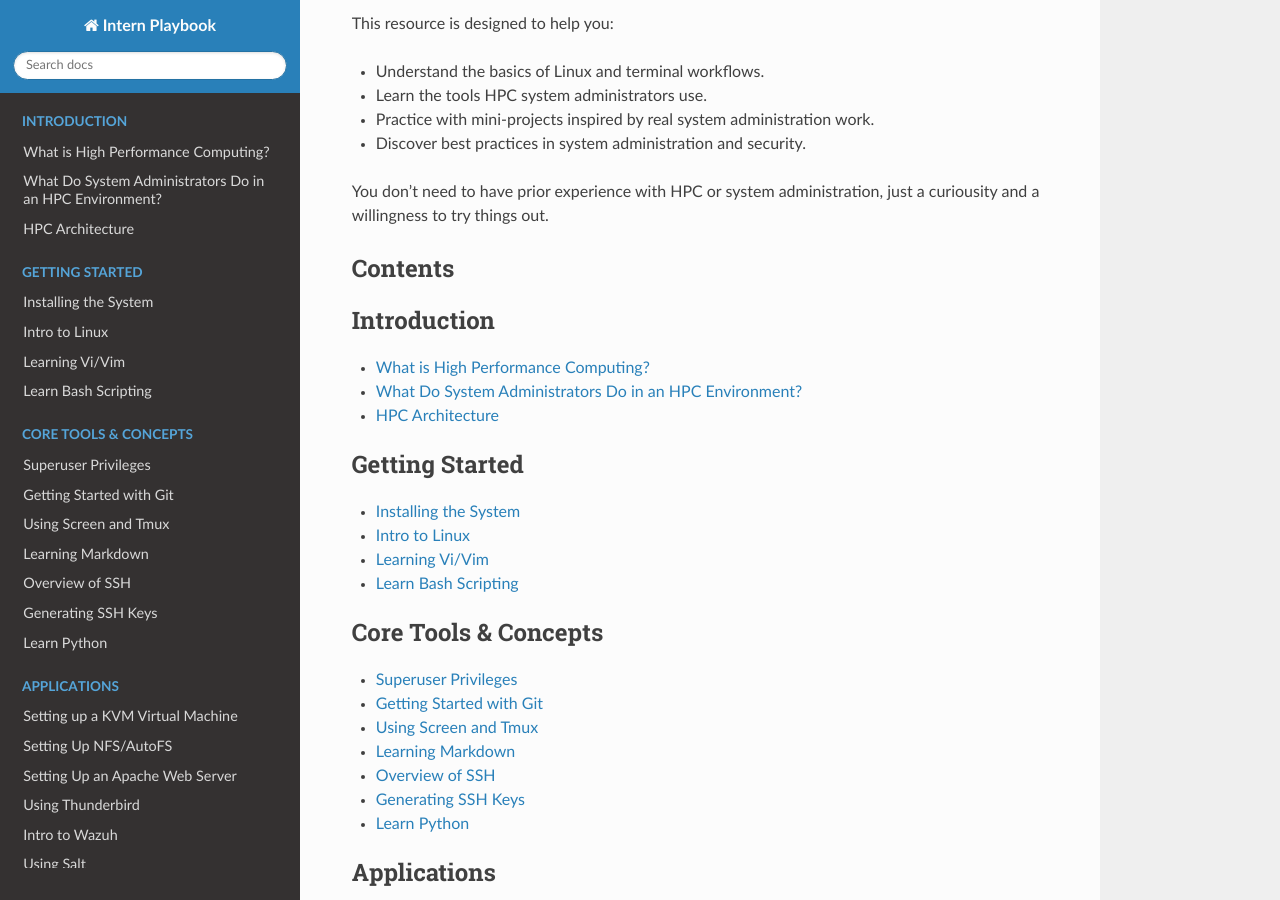
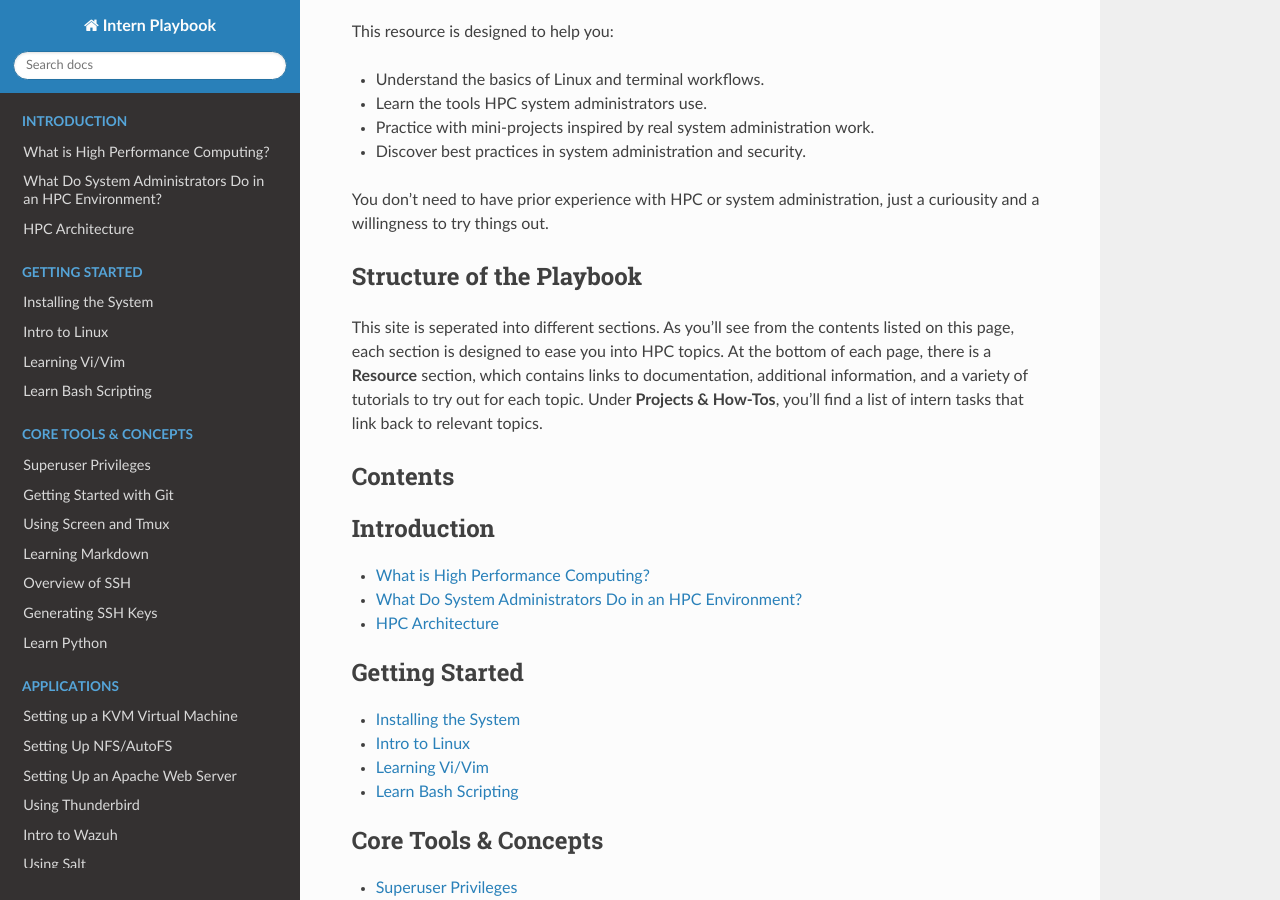
Before and after one commit to TechSquareInc/intern-playbook, a Sphinx documentation site: the page built from docs/source/index.rst, in a window 1280 px wide and 900 px high, scrolled down 412 px. Built offline with Sphinx 7.4.7 and the Read the Docs theme 3.1.0, drawn with Linux system fonts in a browser that asks for light colours.

Commit message:
add some structure to the landing page

```diff
--- a/docs/source/index.rst
+++ b/docs/source/index.rst
@@ -10,8 +10,8 @@ Intern Playbook
 
 Working in HPC environments can be fast-paced and fascinating, where you'll be challenged to learn what it takes to manage such powerful systems that support cutting-edge research.
 
-**What You'll Find Here**
-
+What You'll Find Here
+---------------------
 This resource is designed to help you:
 
 * Understand the basics of Linux and terminal workflows.
@@ -20,6 +20,10 @@ This resource is designed to help you:
 * Discover best practices in system administration and security.
 
 You don't need to have prior experience with HPC or system administration, just a curiousity and a willingness to try things out.
+
+Structure of the Playbook
+-------------------------
+This site is seperated into different sections. As you'll see from the contents listed on this page, each section is designed to ease you into HPC topics. At the bottom of each page, there is a **Resource** section, which contains links to documentation, additional information, and a variety of tutorials to try out for each topic. Under **Projects & How-Tos**, you'll find a list of intern tasks that link back to relevant topics.
 
 Contents
 --------
```
